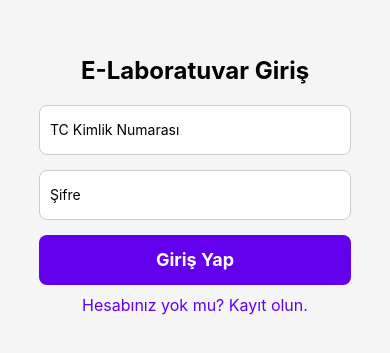
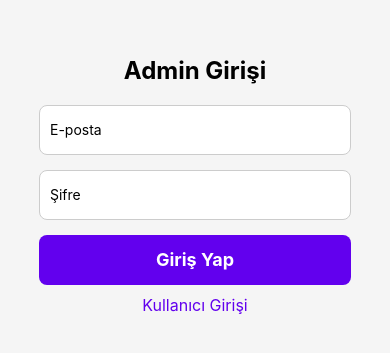
Before and after one commit to mertesermeral/E_Lab_System, a React Native app: screen /AdminLogin in a window 390 px wide. Shown: the part 237-590 px from the top of the page. Built offline with nearby package versions, Linux system fonts and the light colour scheme.

Commit message:
loginPages

```diff
--- /dev/null
+++ b/AdminLoginScreen.js
@@ -0,0 +1,103 @@
+import React, { useState } from "react";
+import {
+  View,
+  Text,
+  TextInput,
+  TouchableOpacity,
+  StyleSheet,
+  Alert,
+} from "react-native";
+import { signInWithEmailAndPassword } from "firebase/auth";
+import { auth } from "./firebase";
+
+const AdminLoginScreen = ({ navigation }) => {
+  const [email, setEmail] = useState("");
+  const [password, setPassword] = useState("");
+
+  const handleAdminLogin = async () => {
+    try {
+      await signInWithEmailAndPassword(auth, email, password);
+
+      // Eğer giriş başarılıysa, admin paneline yönlendirebiliriz
+      Alert.alert("Başarılı", "Admin olarak giriş yaptınız!");
+      navigation.navigate("AdminDashboard"); // Admin paneline yönlendirme (admin ekranı eklemeniz gerekebilir)
+    } catch (error) {
+      console.error("Hata:", error);
+      Alert.alert("Hata", "Giriş başarısız! E-posta veya şifre yanlış.");
+    }
+  };
+
+  return (
+    <View style={styles.container}>
+      <Text style={styles.title}>Admin Girişi</Text>
+      <TextInput
+        style={styles.input}
+        placeholder="E-posta"
+        value={email}
+        onChangeText={setEmail}
+      />
+      <TextInput
+        style={styles.input}
+        placeholder="Şifre"
+        secureTextEntry
+        value={password}
+        onChangeText={setPassword}
+      />
+      <TouchableOpacity style={styles.button} onPress={handleAdminLogin}>
+        <Text style={styles.buttonText}>Giriş Yap</Text>
+      </TouchableOpacity>
+      <TouchableOpacity
+        style={styles.switchButton}
+        onPress={() => navigation.navigate("UserLogin")} // Kullanıcı girişine yönlendirme
+      >
+        <Text style={styles.switchButtonText}>Kullanıcı Girişi</Text>
+      </TouchableOpacity>
+    </View>
+  );
+};
+
+const styles = StyleSheet.create({
+  container: {
+    flex: 1,
+    justifyContent: "center",
+    alignItems: "center",
+    backgroundColor: "#f5f5f5",
+  },
+  title: {
+    fontSize: 24,
+    fontWeight: "bold",
+    marginBottom: 20,
+  },
+  input: {
+    width: "80%",
+    height: 50,
+    backgroundColor: "#fff",
+    borderRadius: 8,
+    paddingHorizontal: 10,
+    marginBottom: 15,
+    borderWidth: 1,
+    borderColor: "#ccc",
+  },
+  button: {
+    width: "80%",
+    height: 50,
+    backgroundColor: "#6200ee",
+    borderRadius: 8,
+    justifyContent: "center",
+    alignItems: "center",
+  },
+  buttonText: {
+    color: "#fff",
+    fontSize: 18,
+    fontWeight: "bold",
+  },
+  switchButton: {
+    marginTop: 10,
+  },
+  switchButtonText: {
+    color: "#6200ee",
+    fontSize: 16,
+  },
+});
+
+export default AdminLoginScreen;
--- a/App.js
+++ b/App.js
@@ -1,21 +1,82 @@
-import { StatusBar } from 'expo-status-bar';
-import { StyleSheet, Text, View } from 'react-native';
-import LoginScreen from './LoginScreen';
+import React from "react";
+import { View, Text, TouchableOpacity, StyleSheet } from "react-native";
 import { NavigationContainer } from "@react-navigation/native";
 import { createStackNavigator } from "@react-navigation/stack";
+import AdminLoginScreen from "./AdminLoginScreen";
+import UserLoginScreen from "./UserLoginScreen";
 
 const Stack = createStackNavigator();
 
-export default function App() {
+const HomeScreen = ({ navigation }) => {
+  return (
+    <View style={styles.container}>
+      <Text style={styles.title}>Hoşgeldiniz</Text>
+      <TouchableOpacity
+        style={styles.button}
+        onPress={() => navigation.navigate("AdminLogin")}
+      >
+        <Text style={styles.buttonText}>Admin Girişi</Text>
+      </TouchableOpacity>
+      <TouchableOpacity
+        style={styles.button}
+        onPress={() => navigation.navigate("UserLogin")}
+      >
+        <Text style={styles.buttonText}>Kullanıcı Girişi</Text>
+      </TouchableOpacity>
+    </View>
+  );
+};
+
+const App = () => {
   return (
     <NavigationContainer>
-      <Stack.Navigator initialRouteName="Login">
+      <Stack.Navigator initialRouteName="Home">
         <Stack.Screen
-          name="Login"
-          component={LoginScreen}
+          name="Home"
+          component={HomeScreen}
+          options={{ headerShown: false }}
+        />
+        <Stack.Screen
+          name="AdminLogin"
+          component={AdminLoginScreen}
+          options={{ headerShown: false }}
+        />
+        <Stack.Screen
+          name="UserLogin"
+          component={UserLoginScreen}
           options={{ headerShown: false }}
         />
       </Stack.Navigator>
     </NavigationContainer>
   );
-}
+};
+
+const styles = StyleSheet.create({
+  container: {
+    flex: 1,
+    justifyContent: "center",
+    alignItems: "center",
+    backgroundColor: "#f5f5f5",
+  },
+  title: {
+    fontSize: 24,
+    fontWeight: "bold",
+    marginBottom: 40,
+  },
+  button: {
+    width: "80%",
+    height: 50,
+    backgroundColor: "#6200ee",
+    borderRadius: 8,
+    justifyContent: "center",
+    alignItems: "center",
+    marginVertical: 10,
+  },
+  buttonText: {
+    color: "#fff",
+    fontSize: 18,
+    fontWeight: "bold",
+  },
+});
+
+export default App;
--- a/package.json
+++ b/package.json
@@ -9,6 +9,7 @@
     "web": "expo start --web"
   },
   "dependencies": {
+    "@react-native-firebase/firestore": "^21.6.1",
     "@react-navigation/native": "^7.0.14",
     "@react-navigation/native-stack": "^7.2.0",
     "@react-navigation/stack": "^7.1.1",
@@ -18,7 +19,10 @@
     "react": "18.3.1",
     "react-native": "0.76.5",
     "react-native-safe-area-context": "4.12.0",
-    "react-native-screens": "~4.1.0"
+    "react-native-screens": "~4.1.0",
+    "react-dom": "18.3.1",
+    "react-native-web": "~0.19.13",
+    "@expo/metro-runtime": "~4.0.0"
   },
   "devDependencies": {
     "@babel/core": "^7.20.0"
```
Also changed, not shown: UserLoginScreen.js (renamed from LoginScreen.js), 1 other file (tests, documents, lock files or other folders).
